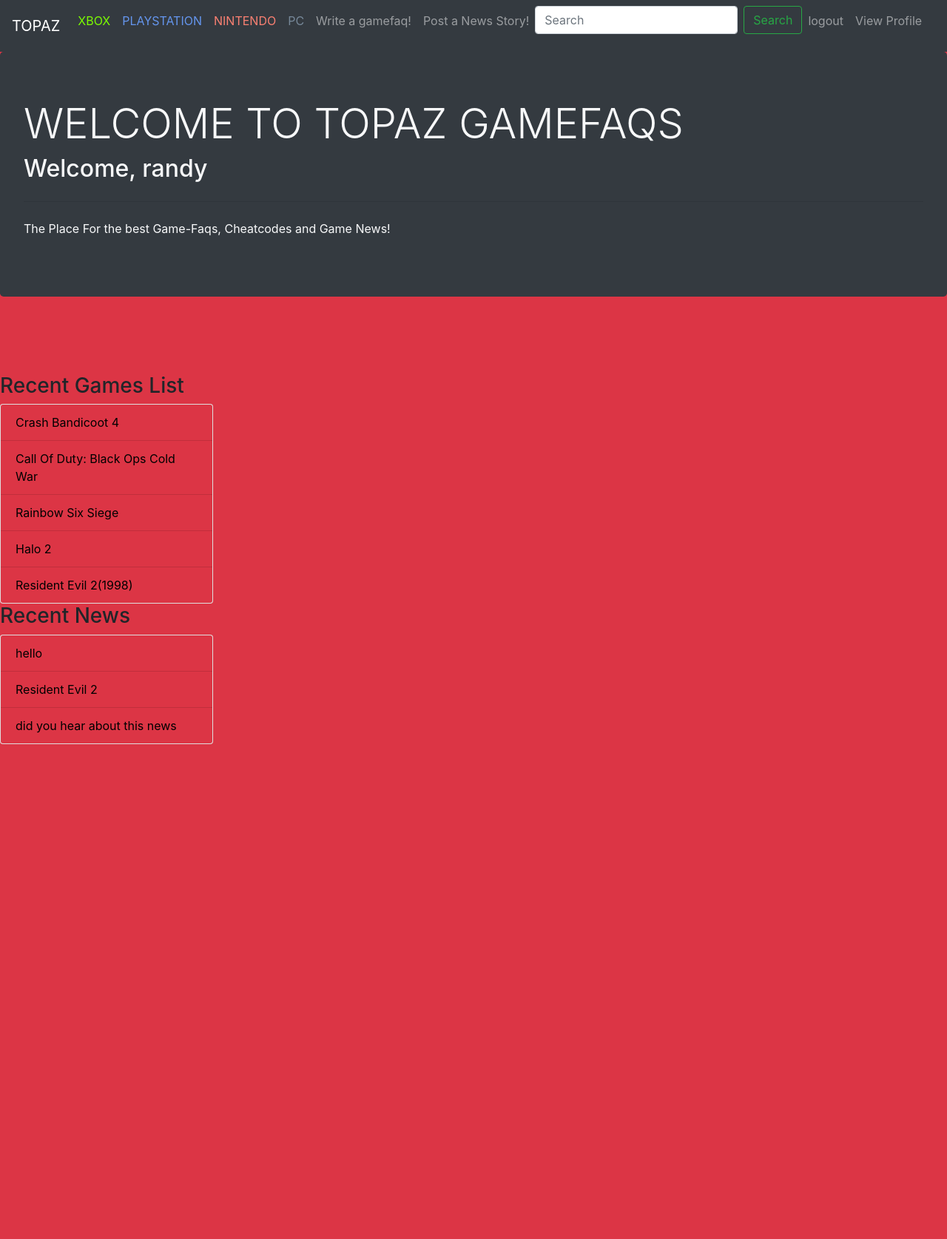
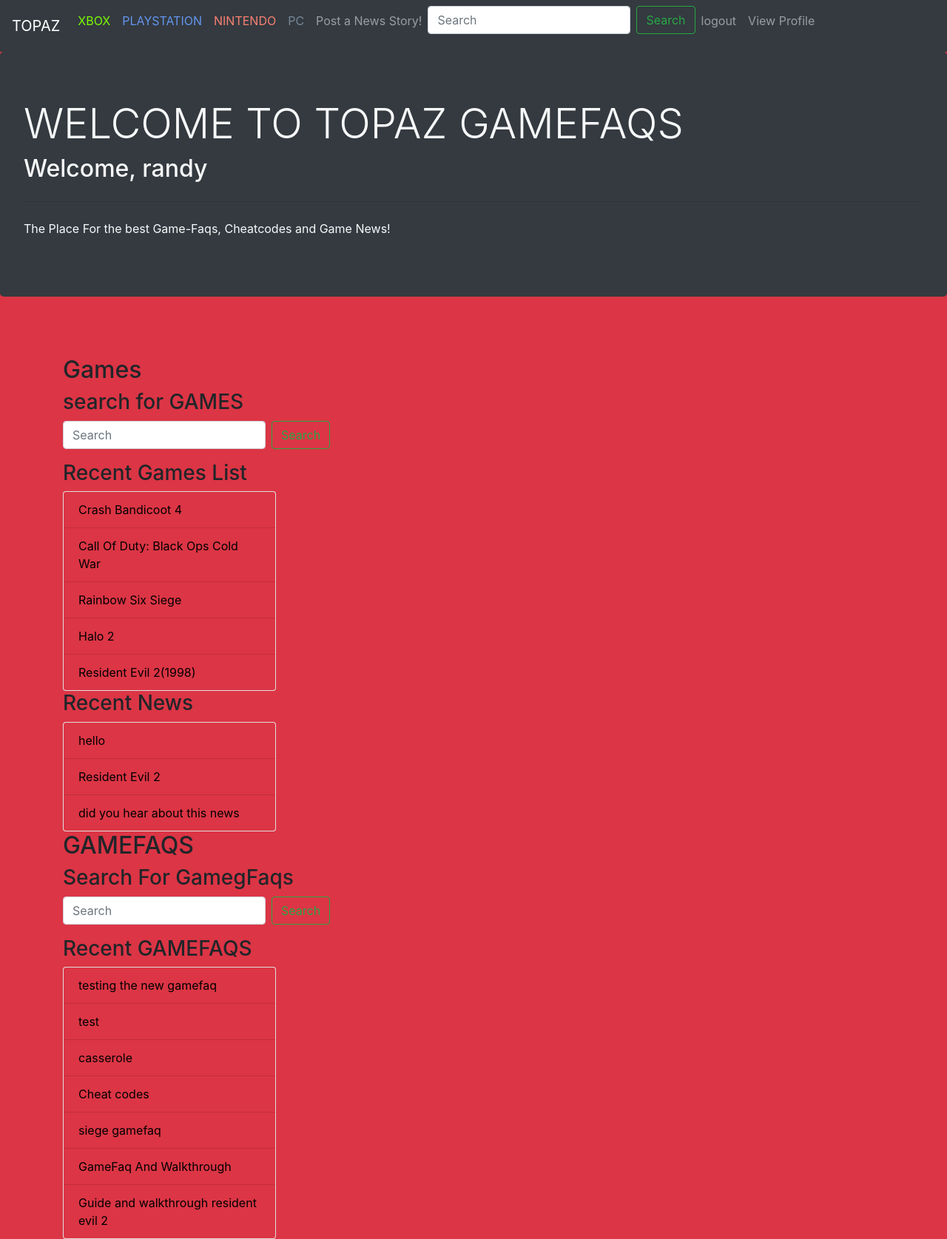
Before and after one commit to KA-Randy-Charity-Jr/Group_Topaz_GameFaqs, a Django app: page / in a window 1280 px wide. Shown: the whole page at 74% size. Before the commit the page ends 1006 px from the top, so only its background shows below. Run offline with Django 3.2, Linux system fonts and the light colour scheme; a user stored in the database is signed in; data comes from the database, SQL or seed files in the repository; both versions use the stored data as it was after the commit; some libraries are stand-ins or nearby versions.

Commit message:
secret key styling search features added

```diff
--- a/gamefaq_app/forms.py
+++ b/gamefaq_app/forms.py
@@ -6,7 +6,7 @@ from console_app.models import Console
 class NewGamefaq(forms.Form):
     difficulties= [('EASY','EASY'),('INTERMEDIATE','INTERMEDIATE'),('HARD','HARD')]
     title = forms.CharField(max_length=50)
-    game = forms.ModelChoiceField(queryset=Game.objects.all(),required=False)
+
     body = forms.CharField(widget=forms.Textarea)
     console=forms.ModelChoiceField(queryset=Console.objects.all())
     difficulty = forms.ChoiceField(choices=difficulties, required=False)
--- a/gamefaq_app/views.py
+++ b/gamefaq_app/views.py
@@ -20,9 +20,11 @@ def gamefaqview(request,gamefaqid):
 def indexview(request):
     f = Game.objects.all().order_by("-id")
     n = Newspost.objects.all().order_by("-id")
-    return render(request, "index.html", {"f": f,"n":n})
+    g = GameFaq.objects.all().order_by("-id")
+    return render(request, "index.html", {"f": f,"n":n,"g":g})
 
-def newgamefaqview(request):
+def newgamefaqview(request, gameid):
+    g = Game.objects.get(id=gameid)
     f = NewGamefaq()
     if request.method == "POST":
         form = NewGamefaq(request.POST)
@@ -30,7 +32,7 @@ def newgamefaqview(request):
             data = form.cleaned_data
             GameFaq.objects.create(
                 title=data.get('title'),
-                game=data.get('game'),
+                game=g,
                 body=data.get('body'),
                 difficulty=data.get('difficulty'), author=(request.user),
                 ptype=data.get('ptype'),consoles=data.get('console')),
@@ -53,3 +55,14 @@ class SearchResultsView(ListView):
             Q(title__icontains=query)
         )
         return object_list
+
+
+class FaqResultsView(ListView):
+    model = GameFaq
+    template_name = 'search_results.html'
+    def get_queryset(self): # new
+        query = self.request.GET.get('q')
+        object_list = GameFaq.objects.filter(
+            Q(title__icontains=query) | Q(body__icontains= query)
+        )
+        return object_list
--- a/gamefaqs/urls.py
+++ b/gamefaqs/urls.py
@@ -41,7 +41,7 @@ urlpatterns = [
     path('admin/', admin.site.urls),
     path('gamefaq/<int:gamefaqid>/',gamefaqviews.gamefaqview,name="gamefaq"),
     path('game/<int:gameid>/',gameviews.gamesview,name="game"),
-    path('newgamefaq/', gamefaqviews.newgamefaqview, name="newgamefaq"),
+    path('newgamefaq/<int:gameid>/', gamefaqviews.newgamefaqview, name="newgamefaq"),
     path('playstation/', consoleviews.PlaystationView, name="playstation"),
     path('xbox/', consoleviews.XboxView, name="xbox"),
     path('nintendo/', consoleviews.NintendoView, name="nintendo"),
@@ -50,6 +50,7 @@ urlpatterns = [
     path("postnews/", newsviews.Newspostform.as_view(), name="newpost"),
     path('newspost/<int:newsid>/', newsviews.NewpostView, name="newspostview"),
     path('search/', gamefaqviews.SearchResultsView.as_view(), name='search_results'),
+    path('faqsearch/', gamefaqviews.FaqResultsView.as_view(), name='search_result'),
     path('<int:faqid>/reviews/', reviewsviews.ReviewsView, name="reviews"),
     path('newreview/<int:faqid>/',reviewsviews.CreateReview.as_view(),name="reviewform")
 ]
--- a/templates/game_detail.html
+++ b/templates/game_detail.html
@@ -4,9 +4,10 @@
   <h1>the post you're looking for isn't here at the moment</h1>
   {% else %}
   <h2>{{ post.name }}</h2>
-        <img src="{{ post.image.url }}">
+  <img src="{{ post.image.url }}" />
   <p>Description: {{ post.description }}</p>
   <p>GameFAQS</p>
+
   <ul>
     {% for faq in faqs %}
     <li><a href="#">{{ faq.body }}</a></li>
--- a/templates/index.html
+++ b/templates/index.html
@@ -1,14 +1,12 @@
 {% include "bootstrap.html" %} {% include "navbar.html"%}
 <style>
-  body{
-    background-color: black;
-  }
 
-  #game{
+  #game {
     color: black;
   }
-  #news{
+  #news {
     color: black;
+
   }
 </style>
 <div class="bg-danger">
@@ -21,29 +19,77 @@
     <hr class="my-4" />
     <p>The Place For the best Game-Faqs, Cheatcodes and Game News!</p>
   </div>
+
   <br />
   <br />
-  <br />
+
+  <div class="container ">
+    <h2>Games</h2>
+    <h3> search for GAMES </h2>
+      <form
+          class="form-inline"
+          action="{% url 'search_results' %}"
+          method="get"
+        >
+          <input
+            name="q"
+            class="form-control mr-sm-2"
+            type="search"
+            placeholder="Search"
+            aria-label="Search"
+          />
+          <button class="btn btn-outline-success my-2 my-sm-0" type="submit">
+            Search
+          </button>
+        </form>
+
 
     <h3>Recent Games List</h3>
     <div class="card" style="width: 18rem">
       <ul class="list-group list-group-flush">
         {% for e in f %}
         <li class="list-group-item bg-danger">
-        <a id='game' href="/game/{{e.id}}">{{e.title}}</a>
+          <a id="game" href="/game/{{e.id}}">{{e.title}}</a>
         </li>
         {% endfor %}
       </ul>
     </div>
-
+  </div>
+<div class="container ">
   <h3>Recent News</h3>
   <div class="card" style="width: 18rem">
     <ul class="list-group list-group-flush">
       {% for e in n %}
       <li class="list-group-item bg-danger">
-        <a id='news' href="/newspost/{{e.id}}">{{e.title}}</a>
+        <a id="news" href="/newspost/{{e.id}}">{{e.title}}</a>
       </li>
       {% endfor %}
     </ul>
   </div>
   </div>
+  <div class="container ">
+    <h2>GAMEFAQS</h2>
+    <h3>Search For GamegFaqs</h3>
+    <form class="form-inline" action="{% url 'search_result' %}" method="get">
+      <input
+        name="q"
+        class="form-control mr-sm-2"
+        type="search"
+        placeholder="Search"
+        aria-label="Search"
+      />
+      <button class="btn btn-outline-success my-2 my-sm-0" type="submit">
+        Search
+      </button>
+    </form>
+    <h3>Recent GAMEFAQS</h3>
+    <div class="card" style="width: 18rem">
+      <ul class="list-group list-group-flush">
+        {% for e in g %}
+        <li class="list-group-item bg-danger">
+          <a id="news" href="/gamefaq/{{e.id}}">{{e.title}}</a>
+        </li>
+        {% endfor %}
+      </ul>
+    </div>
+  </div>
--- a/templates/navbar.html
+++ b/templates/navbar.html
@@ -1,20 +1,17 @@
-
 <style>
-    #xbox{
+  #xbox {
     color: lawngreen;
   }
-    #play{
+  #play {
     color: cornflowerblue;
   }
-    #nin{
+  #nin {
     color: salmon;
   }
-    #pc{
+  #pc {
     color: lightslategrey;
   }
 </style>
-
-
 
 <nav class="navbar navbar-expand-lg navbar-dark bg-dark">
   <a class="navbar-brand" href="/">TOPAZ</a>
@@ -30,31 +27,31 @@
     <span class="navbar-toggler-icon"></span>
   </button>
   <div class="collapse navbar-collapse" id="navbarNav">
-
     <ul class="navbar-nav">
-      <li class="nav-item" >
-        <a class="nav-link" id='xbox' href="/xbox">XBOX</a>
+      <li class="nav-item">
+        <a class="nav-link" id="xbox" href="/xbox">XBOX</a>
       </li>
       <li class="nav-item">
-        <a class="nav-link" id='play' href="/playstation">PLAYSTATION</a>
+        <a class="nav-link" id="play" href="/playstation">PLAYSTATION</a>
       </li>
       <li class="nav-item">
-        <a class="nav-link" id='nin' href="/nintendo">NINTENDO</a>
+        <a class="nav-link" id="nin" href="/nintendo">NINTENDO</a>
       </li>
       <li class="nav-item">
-        <a class="nav-link" id='pc' href="/pc">PC</a>
+        <a class="nav-link" id="pc" href="/pc">PC</a>
       </li>
       {% if request.user.is_authenticated %}
-      <li class="nav-item">
-        <a class="nav-link" href="/newgamefaq">Write a gamefaq!</a>
-      </li>
-        </li>
+
       <li class="nav-item">
         <a class="nav-link" href="/postnews">Post a News Story!</a>
       </li>
       {% endif %}
       <li>
-        <form class="form-inline" action="{% url 'search_results' %}" method="get">
+        <form
+          class="form-inline"
+          action="{% url 'search_results' %}"
+          method="get"
+        >
           <input
             name="q"
             class="form-control mr-sm-2"
@@ -75,13 +72,14 @@
       <li class="nav-item">
         <a class="nav-link" href="/signup_view">signup</a>
       </li>
-      {% endif %}
-      {% if request.user.is_authenticated %}
+      {% endif %} {% if request.user.is_authenticated %}
       <li class="nav-item">
         <a class="nav-link" href="/logout_view">logout</a>
       </li>
       <li class="nav-item">
-        <a class="nav-link" href="/user_profile_view/{{request.user.id}}/">View Profile</a>
+        <a class="nav-link" href="/user_profile_view/{{request.user.id}}/"
+          >View Profile</a
+        >
       </li>
       {% endif %}
     </ul>
```
Also changed, not shown: gamefaqs/settings.py (+25 -1 lines), templates/games.html (+33 -15 lines), templates/search_results.html (+7 -2 lines), db.sqlite3, 1 other file. Lines whose indentation alone changed are shown as unchanged.
